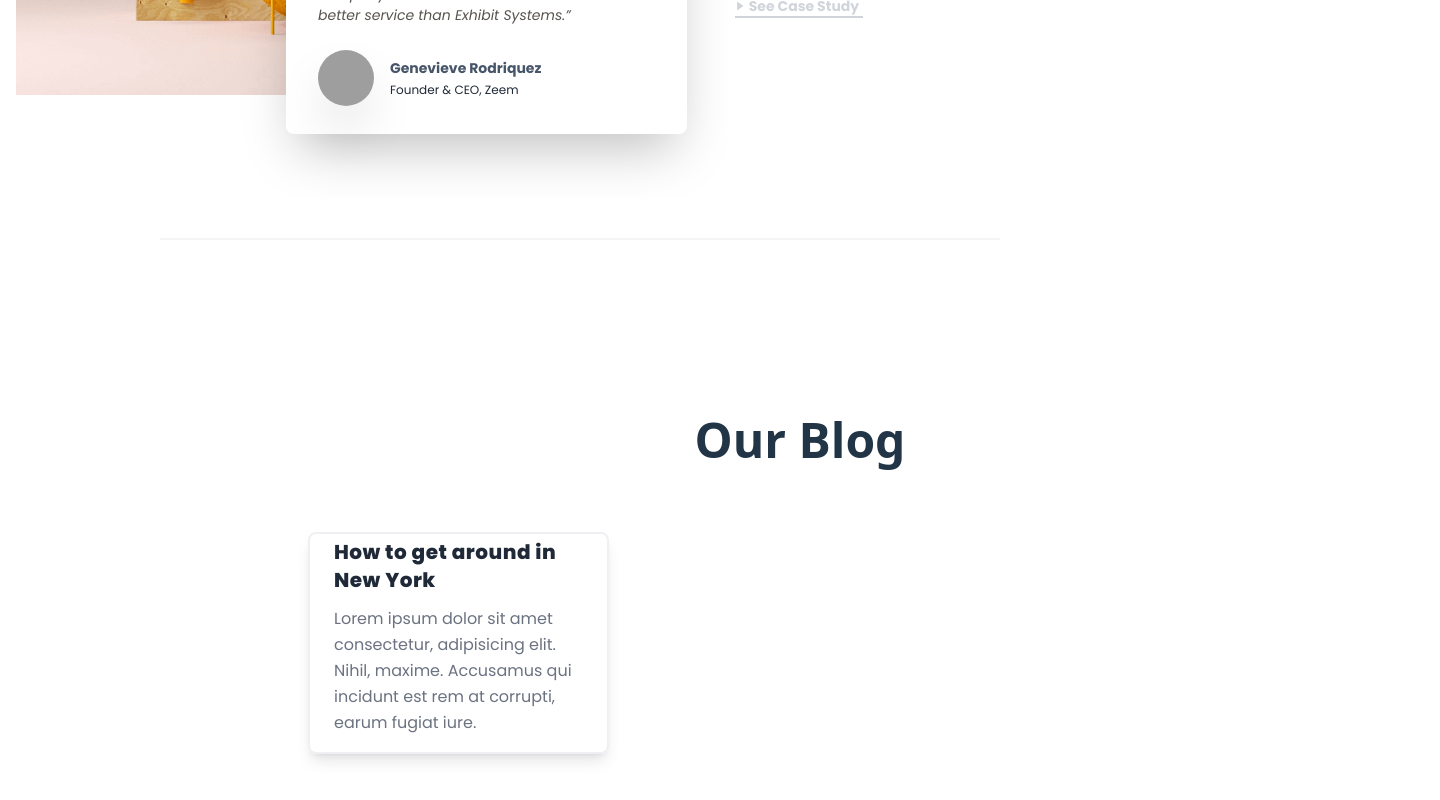
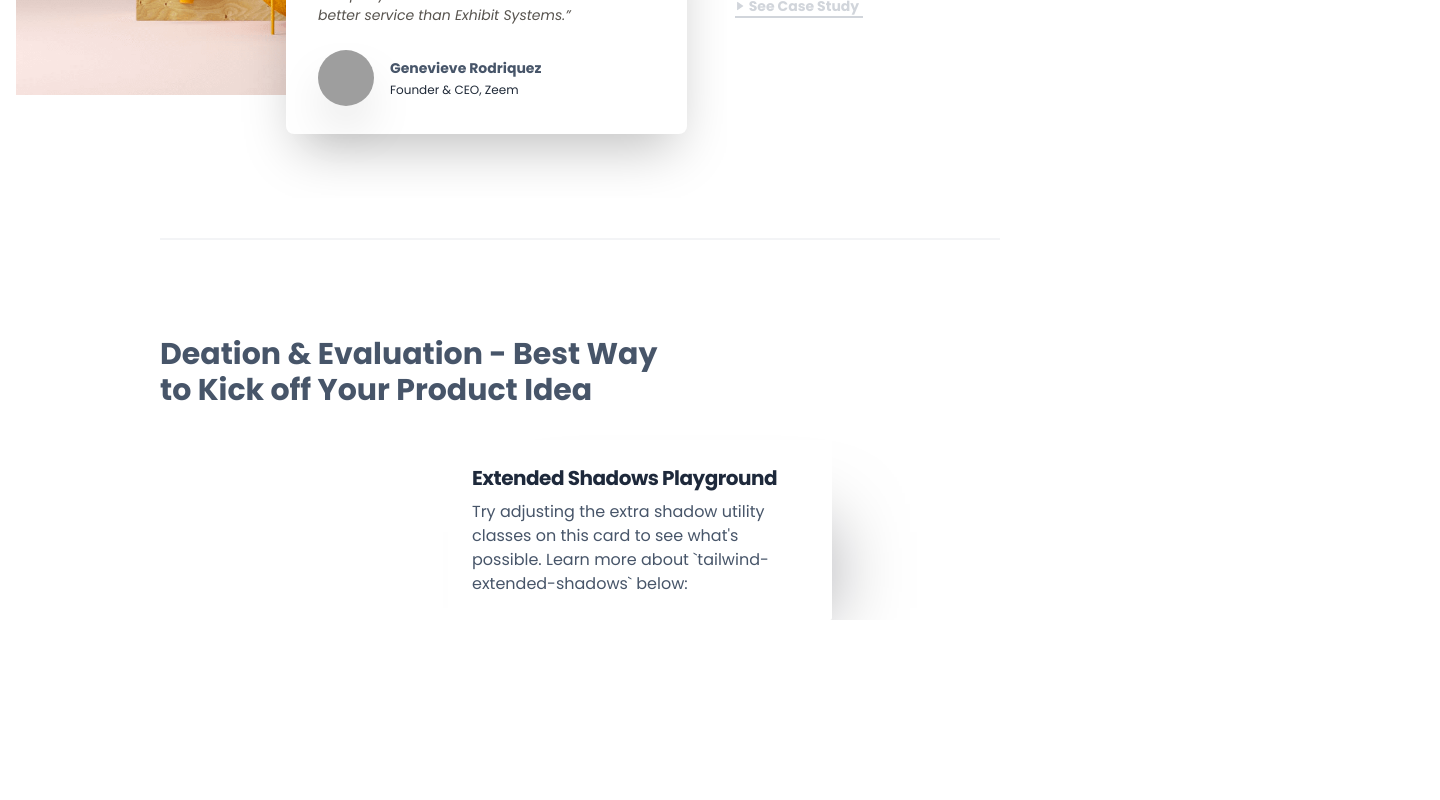
Before and after one commit to rashedsabbir/Figma-to-React-HTML-Practice, a React (Vite) app in the folder React/Webovio/: page / in a window 1280 px wide. Shown: the part 3170-3970 px from the top of the page, 1440 px wide, since content can reach past the window. After the commit the page ends 3790 px from the top, so only its background shows below. Built offline with nearby package versions, Linux system fonts and the light colour scheme; grey boxes are pictures that could not be loaded.

Commit message:
pricing card repositioned in webovio

```diff
--- a/React/Webovio/src/App.css
+++ b/React/Webovio/src/App.css
@@ -58,3 +58,7 @@
   width: 600px;
   height: 90%;
 }
+
+.card-effect {
+  /* box-shadow: 30px 30px 180px grey; */
+}
--- a/React/Webovio/src/components/Pricing/Pricing.jsx
+++ b/React/Webovio/src/components/Pricing/Pricing.jsx
@@ -4,21 +4,23 @@ const Pricing = () => {
   return (
     <div className="px-40">
       <div className="border-b-2 border-gray-100 mb-24 mt-10 flex items-center justify-center w-[840px]"></div>
-      <section class="w-screen py-20">
-        <h1 class="mb-12 text-center font-sans text-5xl font-bold">Our Blog</h1>
-        <div class="mx-auto grid max-w-screen-lg grid-cols-1 gap-5 p-5 sm:grid-cols-2 md:grid-cols-3 lg:gap-10">
-          <article class="group h-full overflow-hidden rounded-lg border-2 border-gray-200 border-opacity-60 shadow-lg">
-            <div class="py-1 px-6">
-              <h1 class="title-font mb-3 inline-block cursor-pointer text-xl capitali font-extrabold tracking-wide text-gray-800">
-                How to get around in New York
-              </h1>
-              <p class="line-clamp-6 mb-3 cursor-pointer overflow-hidden leading-relaxed text-gray-500">
-                Lorem ipsum dolor sit amet consectetur, adipisicing elit. Nihil,
-                maxime. Accusamus qui incidunt est rem at corrupti, earum fugiat
-                iure.
-              </p>
-            </div>
-          </article>
+      <section class="">
+        <h1 className="font-bold pb-8  text-3xl text-slate-600">
+          Deation & Evaluation - Best Way
+          <br />
+          to Kick off Your Product Idea
+        </h1>
+        <div class="flex items-center justify-center ">
+          <div class="max-w-sm rounded-sm p-6 shadow-[rgba(0,0,15,0.5)_40px_40px_80px_-50px]">
+            <h3 class="mb-2 text-xl font-bold tracking-tight text-slate-800">
+              Extended Shadows Playground
+            </h3>
+            <p class="text-slate-600">
+              Try adjusting the extra shadow utility classes on this card to see
+              what's possible. Learn more about `tailwind-extended-shadows`
+              below:
+            </p>
+          </div>
         </div>
       </section>
     </div>
```
